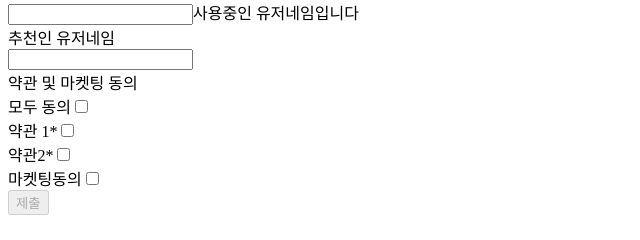
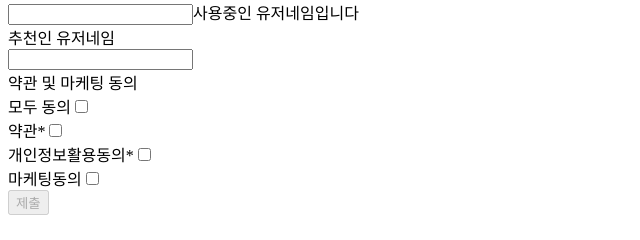
Before and after one commit to s2lululala/react-signup-form, a React (Create React App) app: page /signup in a window 1280 px wide. Shown: the part 252-492 px from the top of the page, without its empty margins (0-640 px from the left). Built offline with nearby package versions, Linux system fonts and the light colour scheme.

Commit message:
♻️ Reflect feedback

```diff
--- a/src/pages/Signup.tsx
+++ b/src/pages/Signup.tsx
@@ -1,7 +1,7 @@
 import { useState } from "react";
 import Input from "../components/Input";
 import InputBox from "../components/InputBox";
-import validation from "../utils/validation";
+import validateFormInfos from "../utils/validation";
 import checking from "../utils/checking";
 import { useNavigate } from "react-router-dom";
 
@@ -14,8 +14,8 @@ function Signup() {
     userName: "",
     recommender: "",
     allTerms: false,
-    term1: false,
-    term2: false,
+    term: false,
+    privacy: false,
     marketing: false
   });
 
@@ -38,7 +38,7 @@ function Signup() {
     const checkedList = ["email", "phone", "userName", "recommender"]
     const {id, value} = e.currentTarget;
     setInfos({...infos, [id]: value});
-    if (validationList.includes(id) && !validation({id, value, isValidInfos, setIsValidInfos})) {
+    if (validationList.includes(id) && !validateFormInfos({id, value, isValidInfos, setIsValidInfos})) {
       if (checkedList.includes(id))
         setIsCheckedInfos({...isCheckedInfos, [id]: false})
       return;
@@ -52,12 +52,12 @@ function Signup() {
   const handleChangeInputBox = (e : React.FormEvent<HTMLInputElement>) => {
     const {id, checked} = e.currentTarget;
     if (id === "allTerms") {
-      setInfos({...infos, allTerms: checked, term1: checked, term2: checked, marketing: checked});
+      setInfos({...infos, allTerms: checked, term: checked, privacy: checked, marketing: checked});
     } else {
         setInfos({...infos, [id]: checked})
       if (!checked) {
         setInfos({...infos, [id]: false, allTerms: false})
-      } else if ((infos.term1 && infos.term2) || (infos.term2 && infos.marketing) || (infos.term1 && infos.marketing)) {
+      } else if ((infos.term && infos.privacy) || (infos.privacy && infos.marketing) || (infos.term && infos.marketing)) {
         setInfos({...infos, [id]: true, allTerms: true})
       }
     }
@@ -65,7 +65,7 @@ function Signup() {
 
   const navigate = useNavigate();
 
-  const handleSubmit = (e : any) => {
+  const handleSubmit = (e : React.FormEvent<HTMLFormElement>) => {
     e.preventDefault();
     navigate("/greeting");
   }
@@ -146,7 +146,7 @@ function Signup() {
         </div>
       </div>
       <div>
-        약관 및 마켓팅 동의
+        약관 및 마케팅 동의
         <div>
           모두 동의
           <InputBox
@@ -157,23 +157,23 @@ function Signup() {
 
         </div>
         <div>
-          약관 1*
+          약관*
           <InputBox
-            id="term1"
-            checked={infos.term1}
+            id="term"
+            checked={infos.term}
             onChange={handleChangeInputBox}
           />
         </div>
         <div>
-          약관2*
+          개인정보활용동의*
           <InputBox
-            id="term2"
-            checked={infos.term2}
+            id="privacy"
+            checked={infos.privacy}
             onChange={handleChangeInputBox}
           />
         </div>
         <div>
-          마켓팅동의
+          마케팅동의
           <InputBox
             id="marketing"
             checked={infos.marketing}
@@ -190,7 +190,7 @@ function Signup() {
             && isValidInfos.password && isCheckedInfos.password
             && isCheckedInfos.userName
             && ((infos.recommender && isCheckedInfos.recommender) || !infos.recommender)
-            && infos.term1 && infos.term2
+            && infos.term && infos.privacy
             ? false : true
          }
          />
--- a/src/utils/validation.tsx
+++ b/src/utils/validation.tsx
@@ -5,7 +5,7 @@ type validationProps = {
   setIsValidInfos: any;
 }
 
-const validation = ({id, value, isValidInfos, setIsValidInfos} : validationProps) => {
+const validateFormInfos = ({id, value, isValidInfos, setIsValidInfos} : validationProps) => {
   const emailReg = /^[0-9a-zA-Z]([-_\.]?[0-9a-zA-Z])*@[0-9a-zA-Z]([-_\.]?[0-9a-zA-Z])*\.[a-zA-Z]{2,3}$/i;
   const phoneReg = /^01([0|1|6|7|8|9])-?([0-9]{3,4})-?([0-9]{4})$/;
   const passwordReg = /^(?=.*[a-z])(?=.*[A-Z])(?=.*\d)[a-zA-Z\d]{8,}$/;
@@ -22,4 +22,4 @@ const validation = ({id, value, isValidInfos, setIsValidInfos} : validationProps
   }
 }
 
-export default validation;
+export default validateFormInfos;
```
